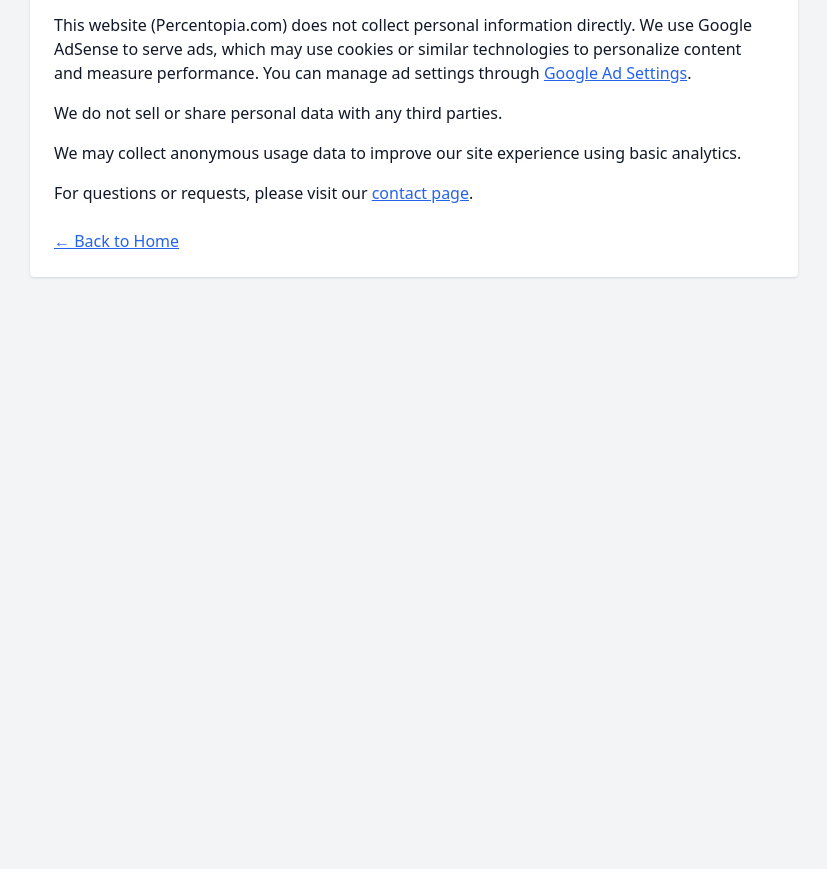
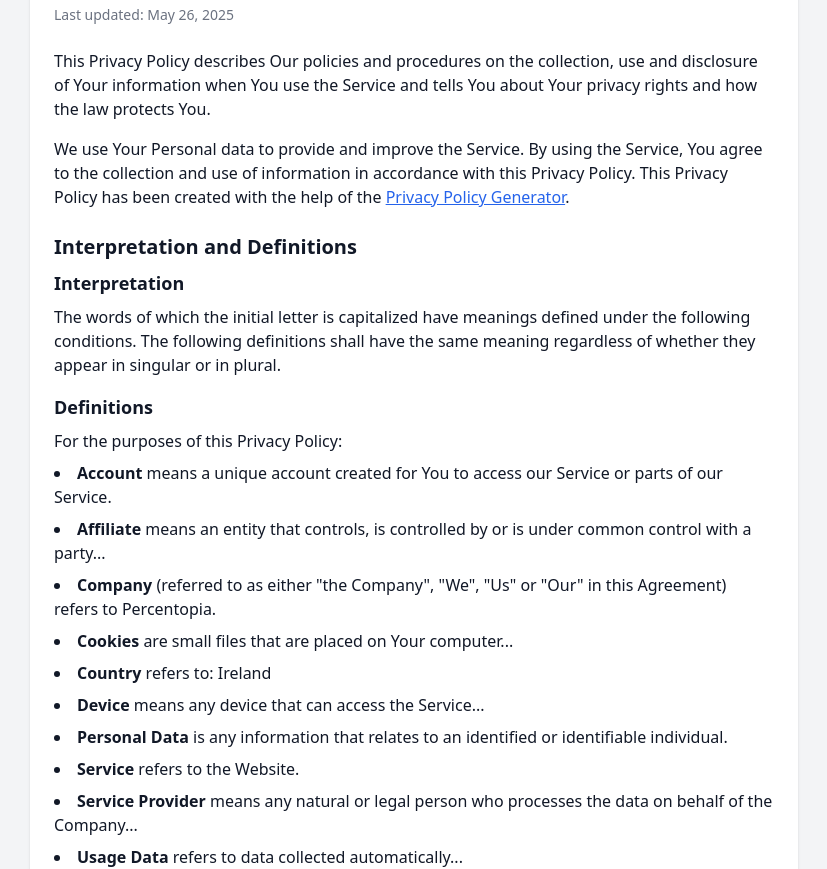
Before and after one commit to PajoHack/percentage-calculator, a plain HTML site: page privacy.html in a window 1280 px wide. Shown: the part 83-952 px from the top of the page, without its empty margins (226-1053 px from the left). Before the commit the page ends 800 px from the top, so only its background shows below. Drawn offline with nearby package versions, Linux system fonts and the light colour scheme.

Commit message:
Add privacy policy

```diff
--- a/privacy.html
+++ b/privacy.html
@@ -4,21 +4,38 @@
   <meta charset="UTF-8">
   <meta name="viewport" content="width=device-width, initial-scale=1.0">
   <title>Privacy Policy - Percentopia</title>
-  <meta name="description" content="Read Percentopia's privacy policy to learn how we handle user data and advertising.">
+  <meta name="description" content="This Privacy Policy describes how Percentopia collects, uses, and protects user data.">
   <link rel="canonical" href="https://percentopia.com/privacy.html">
   <link rel="icon" href="/images/favicon.ico" type="image/x-icon">
   <script src="https://cdn.tailwindcss.com"></script>
 </head>
 <body class="bg-gray-100 text-gray-900 p-6">
   <main class="max-w-3xl mx-auto bg-white p-6 rounded shadow">
-    <h1 class="text-2xl font-bold mb-4">Privacy Policy</h1>
-    <p class="mb-4">This website (Percentopia.com) does not collect personal information directly. We use Google AdSense to serve ads, which may use cookies or similar technologies to personalize content and measure performance. You can manage ad settings through <a href="https://adssettings.google.com" class="text-blue-600 underline">Google Ad Settings</a>.</p>
-    <p class="mb-4">We do not sell or share personal data with any third parties.</p>
-    <p class="mb-4">We may collect anonymous usage data to improve our site experience using basic analytics.</p>
-    <p>For questions or requests, please visit our <a href="/contact.html" class="text-blue-600 underline">contact page</a>.</p>
-
-    <!-- ✅ Back link -->
-    <div class="mt-6">
+    <h1 class="text-2xl font-bold mb-2">Privacy Policy</h1>
+    <p class="text-sm text-gray-500 mb-6">Last updated: May 26, 2025</p>
+    <p class="mb-4">This Privacy Policy describes Our policies and procedures on the collection, use and disclosure of Your information when You use the Service and tells You about Your privacy rights and how the law protects You.</p>
+    <p class="mb-4">We use Your Personal data to provide and improve the Service. By using the Service, You agree to the collection and use of information in accordance with this Privacy Policy. This Privacy Policy has been created with the help of the <a href="https://www.termsfeed.com/privacy-policy-generator/" class="text-blue-600 underline" target="_blank">Privacy Policy Generator</a>.</p>
+    <h2 class="text-xl font-semibold mt-6 mb-2">Interpretation and Definitions</h2>
+    <h3 class="text-lg font-semibold mb-2">Interpretation</h3>
+    <p class="mb-4">The words of which the initial letter is capitalized have meanings defined under the following conditions. The following definitions shall have the same meaning regardless of whether they appear in singular or in plural.</p>
+    <h3 class="text-lg font-semibold mb-2">Definitions</h3>
+    <p class="mb-2">For the purposes of this Privacy Policy:</p>
+    <ul class="list-disc list-inside space-y-2 mb-6">
+      <li><strong>Account</strong> means a unique account created for You to access our Service or parts of our Service.</li>
+      <li><strong>Affiliate</strong> means an entity that controls, is controlled by or is under common control with a party...</li>
+      <li><strong>Company</strong> (referred to as either "the Company", "We", "Us" or "Our" in this Agreement) refers to Percentopia.</li>
+      <li><strong>Cookies</strong> are small files that are placed on Your computer...</li>
+      <li><strong>Country</strong> refers to: Ireland</li>
+      <li><strong>Device</strong> means any device that can access the Service...</li>
+      <li><strong>Personal Data</strong> is any information that relates to an identified or identifiable individual.</li>
+      <li><strong>Service</strong> refers to the Website.</li>
+      <li><strong>Service Provider</strong> means any natural or legal person who processes the data on behalf of the Company...</li>
+      <li><strong>Usage Data</strong> refers to data collected automatically...</li>
+      <li><strong>Website</strong> refers to Percentopia, accessible from <a href="https://percentopia.com" class="text-blue-600 underline" target="_blank">https://percentopia.com</a></li>
+      <a href="/docs/privacy-policy.pdf" target="_blank" class="text-blue-600 underline">Download Privacy Policy (PDF)</a>
+      <li><strong>You</strong> means the individual accessing or using the Service...</li>
+    </ul>
+    <div class="mt-8">
       <a href="/index.html" class="text-blue-600 underline">← Back to Home</a>
     </div>
   </main>
```
Also changed, not shown: 1 other file.
